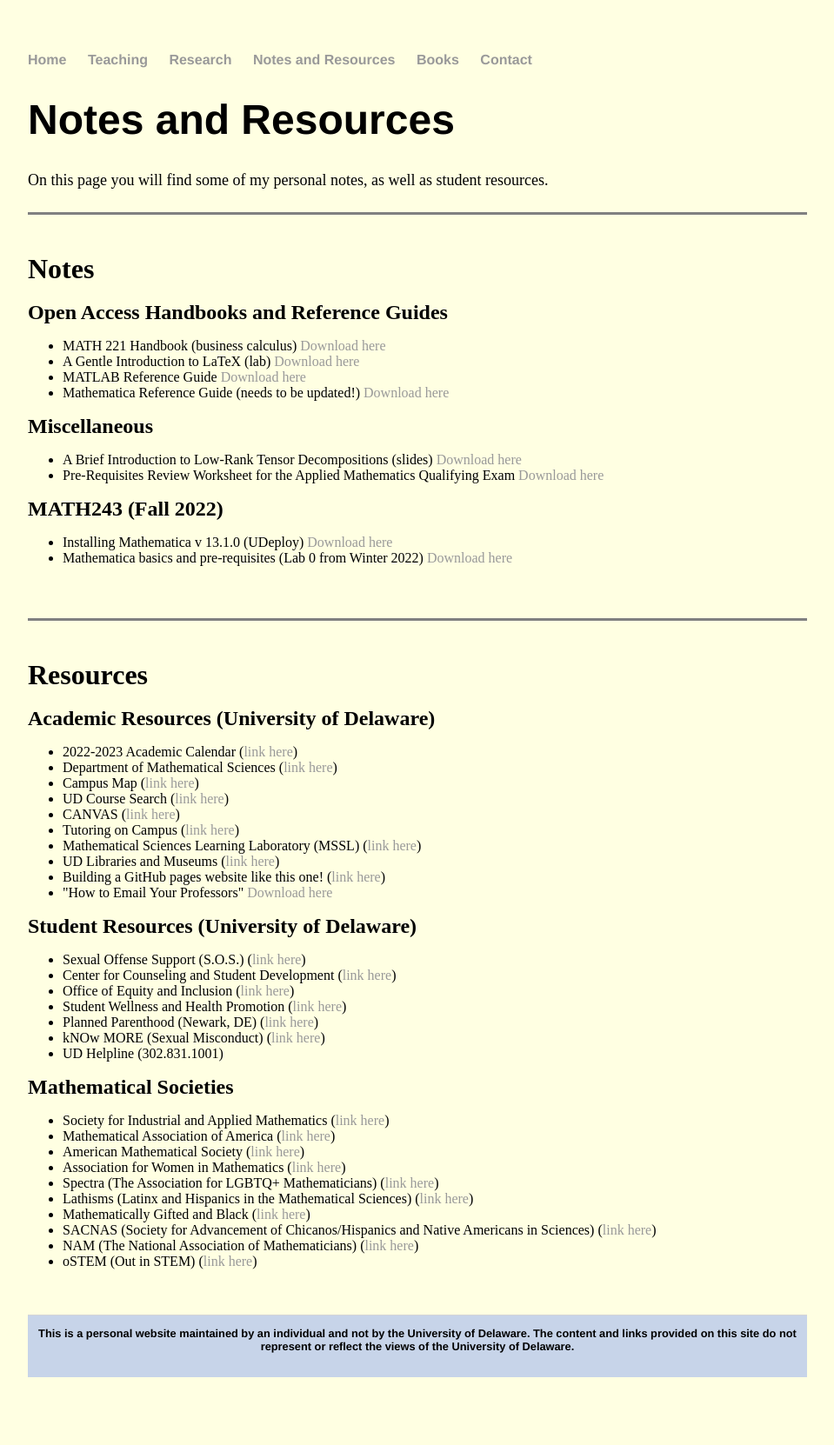
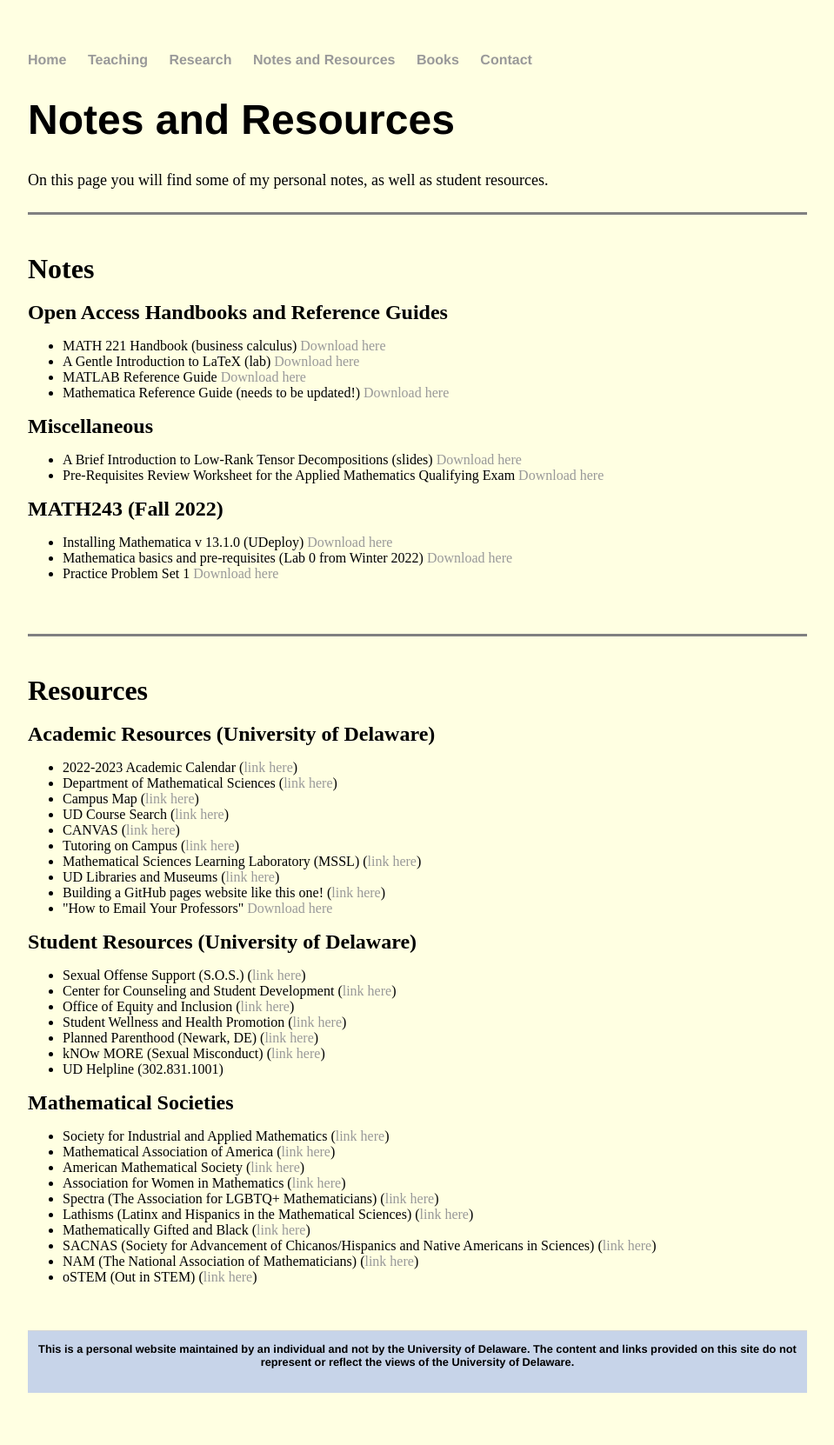
Before and after one commit to jhknakao/jhknakao.github.io, a Jekyll site: the page built from notes.html, in a window 1280 px wide. Shown: the whole page at 87% size, without its empty margins (160-1119 px from the left). Built offline with Jekyll 4.4.1, drawn with Linux system fonts in a browser that asks for light colours.

Commit message:
Update notes.html

```diff
--- a/notes.html
+++ b/notes.html
@@ -34,6 +34,7 @@
 	<ul>
 		<li>Installing Mathematica v 13.1.0 (UDeploy) <a href="files/MATH243fall2022/InstallMathematica2022.pdf" class="download" title="Download file">Download here</a></li>
 		<li>Mathematica basics and pre-requisites (Lab 0 from Winter 2022) <a href="files/MATH243fall2022/lab0_solutions.pdf" class="download" title="Download file">Download here</a></li>
+		<li>Practice Problem Set 1 <a href="files/MATH243fall2022/multi_problemset1.pdf" class="download" title="Download file">Download here</a></li>
 
 	</ul>
 	<br>
```
